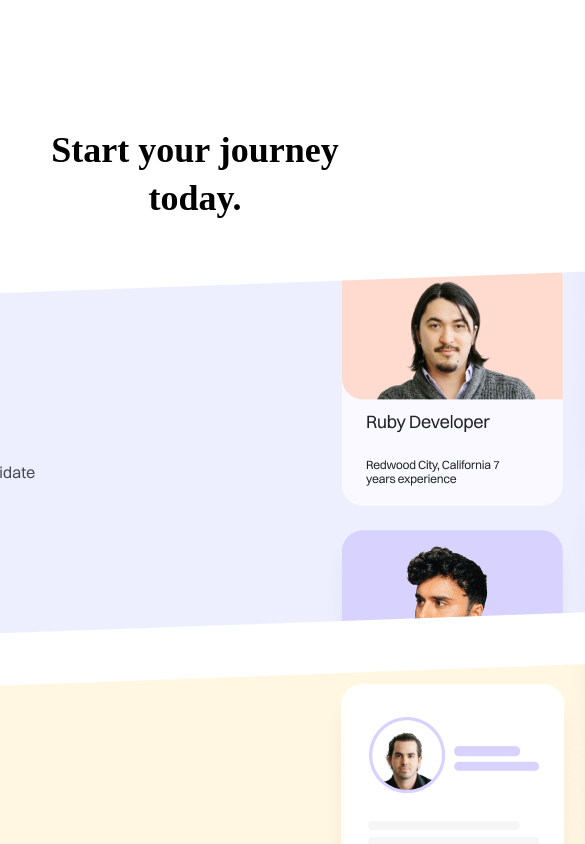
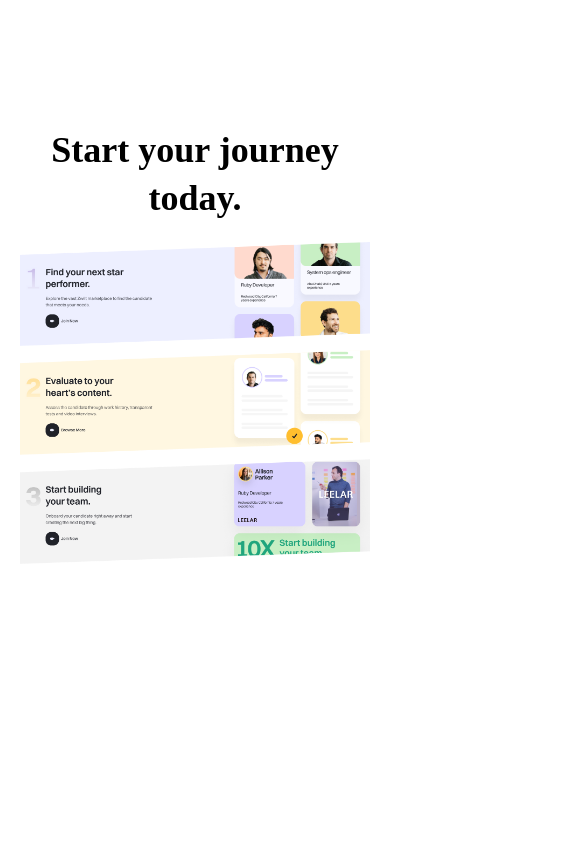
Before and after one commit to Willochs316/landing-page_react-vite-typescript, a React (Vite) app: page / in a window 390 px wide. Shown: the part 4360-5204 px from the top of the page, 585 px wide, since content can reach past the window. After the commit the page ends 4928 px from the top, so only its background shows below. Built offline with nearby package versions, Linux system fonts and the light colour scheme; a web font is replaced by a local one.

Commit message:
ui enhancement

```diff
--- a/src/components/Start/Start.css
+++ b/src/components/Start/Start.css
@@ -35,10 +35,20 @@
   }
 
   .start-heading {
-    max-width: 90%;
+    max-width: 100%;
     font-size: 36px;
     font-weight: 700;
     line-height: 48px;
     text-align: center;
   }
+
+  .start-menu {
+    padding-top: 20px;
+    position: relative;
+  }
+
+  .image-banner {
+    width: 100%;
+    height: auto;
+  }
 }
--- a/src/components/Start/Start.tsx
+++ b/src/components/Start/Start.tsx
@@ -8,9 +8,9 @@ const Start: React.FC = () => {
         <h2 className="start-heading">Start your journey today.</h2>
 
         <div className="start-menu">
-          <img src={Images.blueGroup} />
-          <img src={Images.yellowGroup} />
-          <img src={Images.whiteGroup} />
+          <img className="image-banner" src={Images.blueGroup} />
+          <img className="image-banner" src={Images.yellowGroup} />
+          <img className="image-banner" src={Images.whiteGroup} />
         </div>
       </div>
     </section>
```
